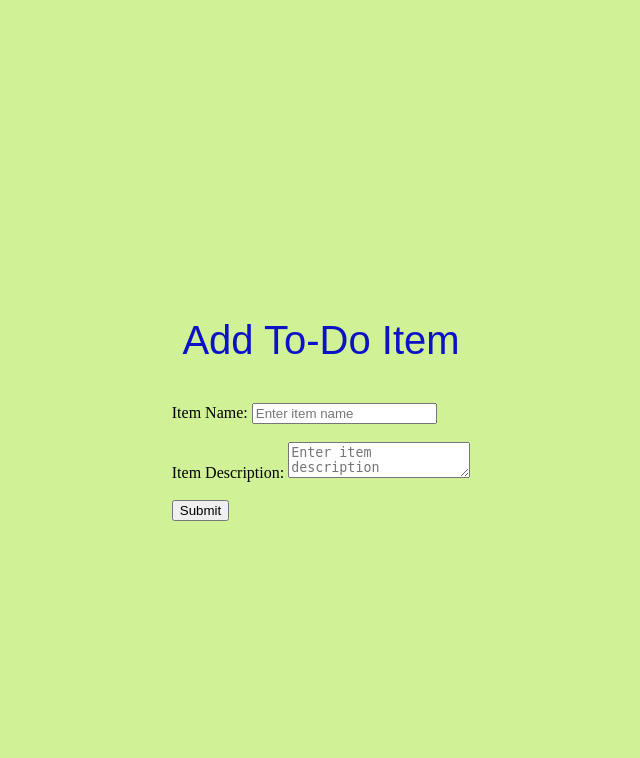
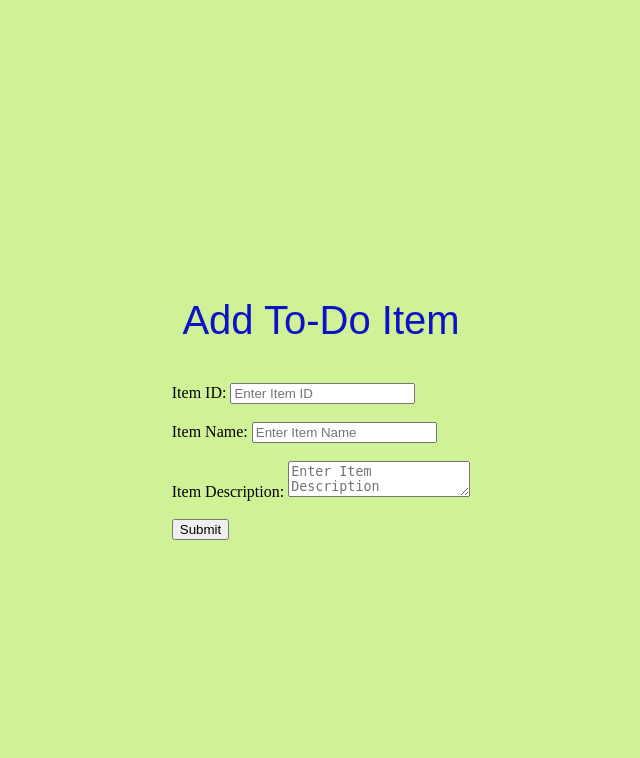
Before and after one commit to Anjana2302/GitPracticeProject, a Flask app: page /todo_item in a window 1280 px wide. Shown: the top 758 px of the page, without its empty margins (319-959 px from the left). Run offline with Flask 3, Linux system fonts and the light colour scheme.

Commit message:
Add Item ID field to To-Do form

```diff
--- a/templates/todo.html
+++ b/templates/todo.html
@@ -35,12 +35,20 @@
       <p class="heading">Add To-Do Item</p>
 
       <form action="/submittodoitem" method="POST">
+        <label for="itemId">Item ID:</label>
+        <input
+          type="text"
+          id="itemId"
+          name="itemId"
+          placeholder="Enter Item ID"
+        /><br /><br />
+
         <label for="itemName">Item Name:</label>
         <input
           type="text"
           name="itemName"
           id="itemName"
-          placeholder="Enter item name"
+          placeholder="Enter Item Name"
           required
         />
         <br /><br />
@@ -49,7 +57,7 @@
         <textarea
           name="itemDescription"
           id="itemDescription"
-          placeholder="Enter item description"
+          placeholder="Enter Item Description"
           required
         ></textarea>
         <br /><br />
```
